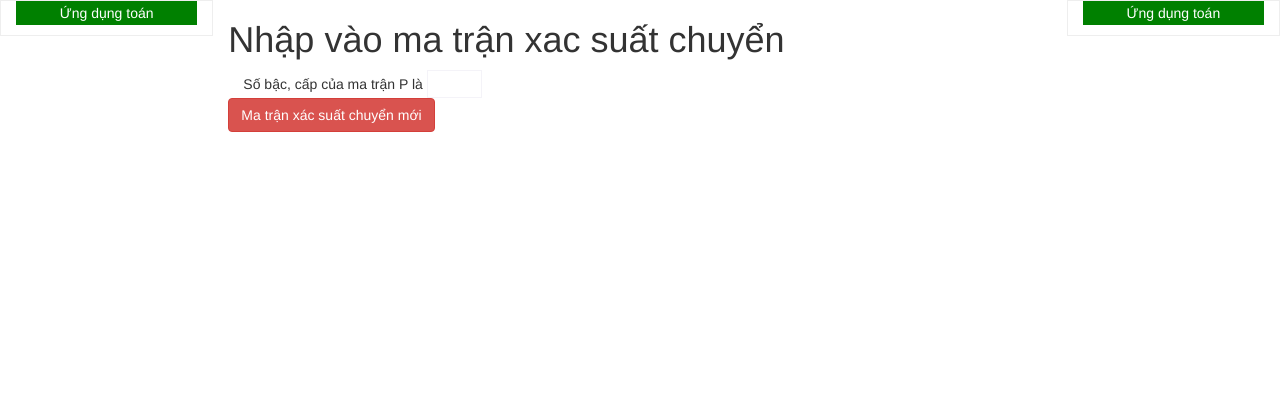
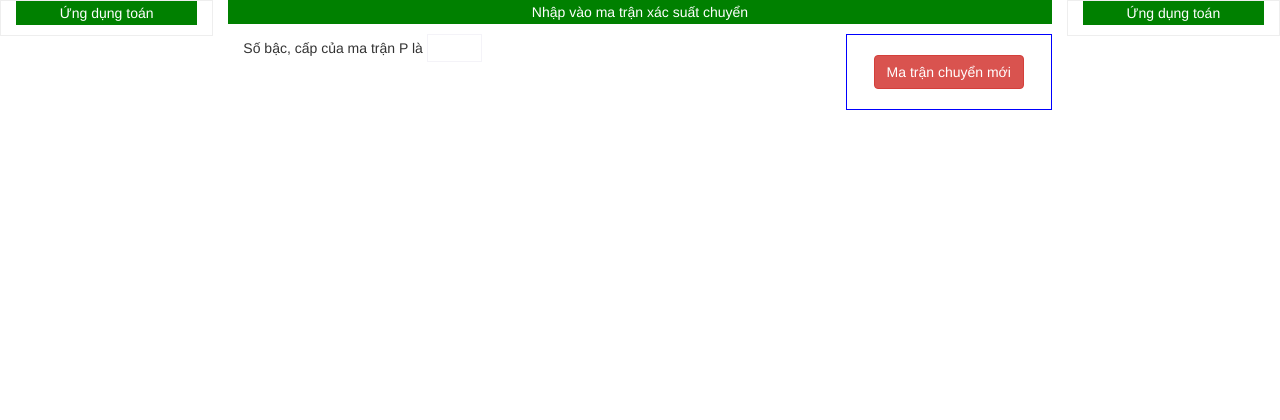
Before and after one commit to thuctoa/toanhoc, a Yii app: template views/matran/markov.php in a window 1280 px wide. Shown: the top 420 px of the page. Run offline with PHP 8.4 and a stand-in for Yii, Linux system fonts and the light colour scheme; the template is opened without the code that fills it, so the values that code supplies are empty; some libraries are stand-ins or nearby versions.

Commit message:
dinh khung

```diff
--- a/views/matran/markov.php
+++ b/views/matran/markov.php
@@ -1,9 +1,9 @@
 <?php
 use yii\helpers\Html;
 /* @var $this yii\web\View */
-$this->title = 'Nhập vào ma trận xac suất chuyển';
+$this->title = 'Ứng dụng toán';
 ?>
-<h1><?= Html::encode($this->title) ?></h1>
+<p class="tieude">Nhập vào ma trận xác suất chuyển</p>
 
 <form action="/matran/markov" method="post">
     <div class="row">
@@ -11,7 +11,9 @@ $this->title = 'Nhập vào ma trận xac suất chuyển';
             Số bậc, cấp của ma trận P là <input type="text" id ="sobac" class="matran" name="sobac" value="<?=$sobac?>">
              <input type="hidden" name="khoitao" class="text-warning"  value="1">
         </div>
-        <button type="submit" class="btn btn-danger">Ma trận xác suất chuyển mới</button>
+        <div class="col-lg-3 pheptinhmoi">
+            <button type="submit" class="btn btn-danger">Ma trận chuyển mới</button>
+        </div>
     </div>
 </form>
  <?php
```
